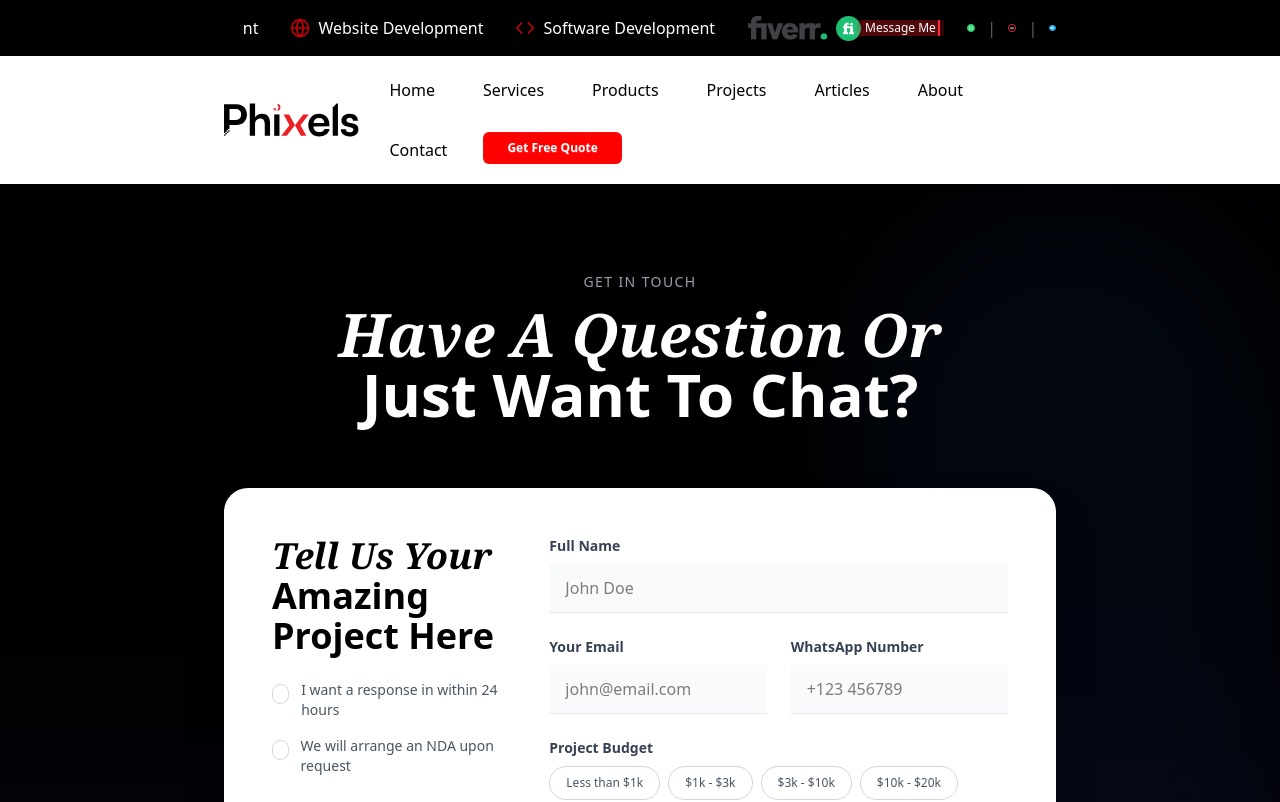
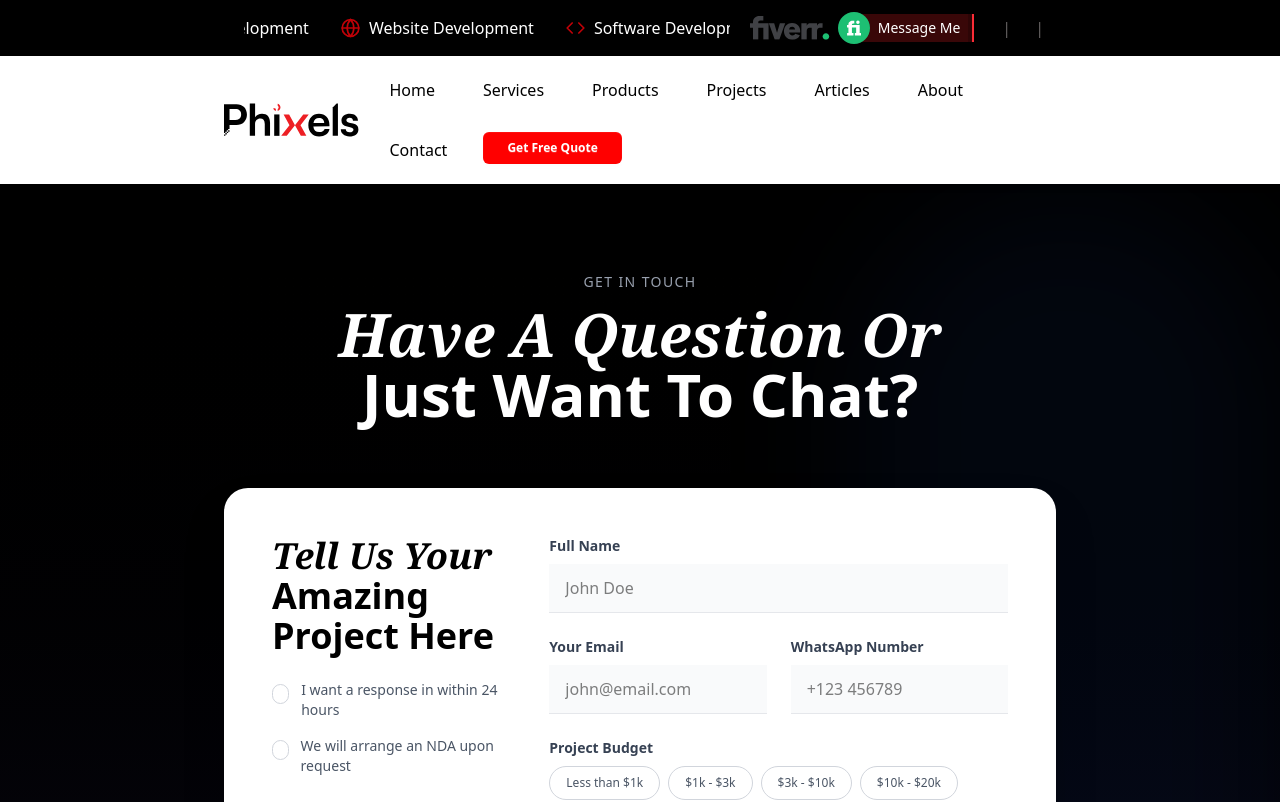
Before and after one commit to swemonir/Phixels.io, a Next.js app: page /contact in a window 1280 px wide. Shown: the top 802 px of the page. Built offline with nearby package versions, Linux system fonts and the light colour scheme.

Commit message:
top bar issue fixrd in 4/1/26

```diff
--- a/package.json
+++ b/package.json
@@ -17,7 +17,9 @@
     "react": "19.2.1",
     "react-dom": "19.2.1",
     "react-icons": "^5.5.0",
-    "swiper": "^12.0.3"
+    "swiper": "^12.0.3",
+    "tailwindcss-motion": "^1.1.1",
+    "typewriter-effect": "^2.22.0"
   },
   "devDependencies": {
     "@tailwindcss/postcss": "^4.1.18",
--- a/src/components/layout/TopBar.tsx
+++ b/src/components/layout/TopBar.tsx
@@ -2,29 +2,32 @@ import Image from "next/image";
 import Link from "next/link";
 import fiver from "@/assets/fiverr.svg";
 import shortLogo from "@/assets/topbar/fiverr-icon 2.svg";
-import upwork from "@/assets/topbar/upwork-icon.svg";
+import linkdin from "@/assets/topbar/Linkdin.svg";
 import freelencer from "@/assets/topbar/freelencer.svg";
 import { FaLocationDot } from "react-icons/fa6";
 import { MdWifiCalling3 } from "react-icons/md";
 import gmail from "@/assets/gmail.svg";
 import whatsapp from "@/assets/whatsapp.svg";
 import { motion } from "framer-motion";
-import {
-  Smartphone,
-  Globe,
-  Code,
-  ShoppingCart,
-  Palette,
-} from "lucide-react";
+import { Smartphone, Globe, Code, ShoppingCart, Palette } from "lucide-react";
+import { useState, useEffect } from "react";
+import Typewriter from "typewriter-effect";
 
 const TopBar = () => {
+  const [mounted, setMounted] = useState(false);
+
+  useEffect(() => {
+    setMounted(true);
+  }, []);
+
+  if (!mounted) return null; // 👈 VERY IMPORTANT
 
   const marqueeItems = [
     { icon: Smartphone, text: "Mobile App Development" },
     { icon: Globe, text: "Website Development" },
     { icon: Code, text: "Software Development" },
     { icon: ShoppingCart, text: "eCommerce Development" },
-    { icon: Palette, text: "UI/UX Design" },
+    // { icon: Palette, text: "UI/UX Design" },
     // { icon: BarChart3, text: "Digital Marketing" }
   ];
 
@@ -32,22 +35,20 @@ const TopBar = () => {
   const duplicatedItems = [...marqueeItems, ...marqueeItems];
 
   return (
-    <div
-      className="bg-black px-4 sm:px-8 lg:px-20 xl:px-56 flex justify-around items-center h-14"
-    >
+    <div className="bg-black px-4 sm:px-8 lg:px-20 xl:px-56 flex items-center h-14">
       {/* Left: location and phone */}
       <div className="h-full w-full mx-5 my-auto overflow-hidden relative flex items-center">
         <motion.div
           className="w-full overflow-hidden whitespace-nowrap"
-          style={{ height: '2.5rem' }}
+          style={{ height: "2.5rem" }}
         >
           <motion.div
             className="flex items-center justify-start gap-8 text-white h-full"
-            animate={{ x: ["0%", "-100%"] }}
+            animate={{ x: ["0%", "-50%"] }}
             transition={{
-              duration: 15,
+              duration: 10,
               repeat: Infinity,
-              ease: "linear"
+              ease: "linear",
             }}
           >
             {duplicatedItems.map((item, index) => (
@@ -64,10 +65,15 @@ const TopBar = () => {
       </div>
 
       {/* Right: logo & contacts */}
-      <div className="flex items-center gap-32 ml-auto">
+      <div className="flex items-center justify-between gap-32 w-1/2">
         {/* Fiverr + logo */}
         {/* Fiverr + logo */}
-        <Link href="https://www.fiverr.com/zmonir24" target="_blank" className="hidden md:flex items-center cursor-pointer hover:opacity-80 transition-opacity">
+        <div className=" items-center">
+          <Link
+            href="https://www.fiverr.com/zmonir24"
+            target="_blank"
+            className="hidden md:flex items-center cursor-pointer hover:opacity-80 transition-opacity"
+          >
             <Image
               src={fiver}
               alt="fiver"
@@ -76,33 +82,42 @@ const TopBar = () => {
               className="mr-2"
             />
 
-          <Image src={shortLogo} alt="logo" height={25} width={25} />
+            <Image
+              src={shortLogo}
+              alt="logo"
+              height={32}
+              width={32}
+              className="z-20"
+            />
+            {/* <div className="w-full left-0"> */}
+            <div className="bg-[#ED1F2430] -ml-3 px-1 border-r-2 border-red-500">
+              {/* <p className="text-white text-xs whitespace-nowrap">Message Me</p> */}
+              <div className="relative bg-[#ED1F2410] px-1 left-0 overflow-hidden">
+                {/* Dual animated borders for continuous effect */}
 
-          <div className="bg-[#ED1F2430] border-red-500 -ml-1 px-1">
-            {/* <p className="text-white text-xs whitespace-nowrap">Message Me</p> */}
-            <div className="relative bg-[#ED1F2430] px-1 overflow-hidden">
-              {/* Dual animated borders for continuous effect */}
-              <div className="absolute inset-y-0 right-0 w-0.5">
-                <div className="absolute top-0 h-full w-full bg-red-500 animate-border-move"></div>
-                <div className="absolute top-0 h-full w-full bg-red-500 animate-border-move-delayed"></div>
-              </div>
 
-              <p className="text-white text-xs whitespace-nowrap relative z-10">
+                <p className="text-white text-sm whitespace-nowrap font-medium relative z-10 p-1 ml-2">
                   Message Me
                 </p>
               </div>
             </div>
+            {/* </div> */}
           </Link>
+        </div>
 
         {/* Social icons */}
         <div className="flex md:gap-3 sm:gap-2 gap-1 items-center">
           {/* WhatsApp */}
-          <Link href="https://wa.me/8801723289090" target="_blank" rel="noopener noreferrer">
+          <Link
+            href="https://wa.me/8801723289090"
+            target="_blank"
+            rel="noopener noreferrer"
+          >
             <Image
               alt="whatsapp"
               src={whatsapp}
-              height={50}
-              width={50}
+              height={30}
+              width={30}
               className="cursor-pointer hover:scale-110 transition-transform"
             />
           </Link>
@@ -110,25 +125,33 @@ const TopBar = () => {
           <div className="text-[#636060]">|</div>
 
           {/* Teams */}
-          <Link href="https://teams.microsoft.com/l/chat/0/0?users=swe.monir@outlook.com" target="_blank" rel="noopener noreferrer">
+          <Link
+            href="https://www.linkedin.com/company/phixels-agency/"
+            target="_blank"
+            rel="noopener noreferrer"
+          >
             <Image
-              alt="upwork"
-              src={upwork}
-              height={50}
-              width={50}
-              className="cursor-pointer hover:scale-110 transition-transform border rounded-full border-red-500"
+              alt="Linkdin"
+              src={linkdin}
+              height={30}
+              width={30}
+              className="cursor-pointer hover:scale-110 transition-transform "
             />
           </Link>
 
           <div className="text-[#636060]">|</div>
 
           {/* Email (Gmail) — remove target="_blank" */}
-          <Link href="mailto:phixels.io@gmail.com" target="_blank" rel="noopener noreferrer">
+          <Link
+            href="mailto:phixels.io@gmail.com"
+            target="_blank"
+            rel="noopener noreferrer"
+          >
             <Image
-              alt="freelencer"
-              src={freelencer}
-              height={40}
-              width={40}
+              alt="gmail"
+              src={gmail}
+              height={30}
+              width={30}
               className="cursor-pointer hover:scale-110 transition-transform"
             />
           </Link>
--- /dev/null
+++ b/tailwind.config.js
@@ -0,0 +1,18 @@
+/** @type {import('tailwindcss').Config} */
+module.exports = {
+  content: [
+    "./app/**/*.{js,ts,jsx,tsx}",
+    "./pages/**/*.{js,ts,jsx,tsx}",
+    "./components/**/*.{js,ts,jsx,tsx}",
+  ],
+  theme: {
+    extend: {
+         motionScale: {
+        "200": "200%",
+      },
+    },
+  },
+  plugins: [
+    require("tailwindcss-motion"),
+  ],
+};
--- a/tsconfig.json
+++ b/tsconfig.json
@@ -29,6 +29,6 @@
     ".next/types/**/*.ts",
     ".next/dev/types/**/*.ts",
     "**/*.mts"
-  ],
+, "tailwind.config.js"  ],
   "exclude": ["node_modules"]
 }
```
Also changed, not shown: src/assets/topbar/Linkdin.svg (added), 1 other file (tests, documents, lock files or other folders). Lines whose indentation alone changed are shown as unchanged.
